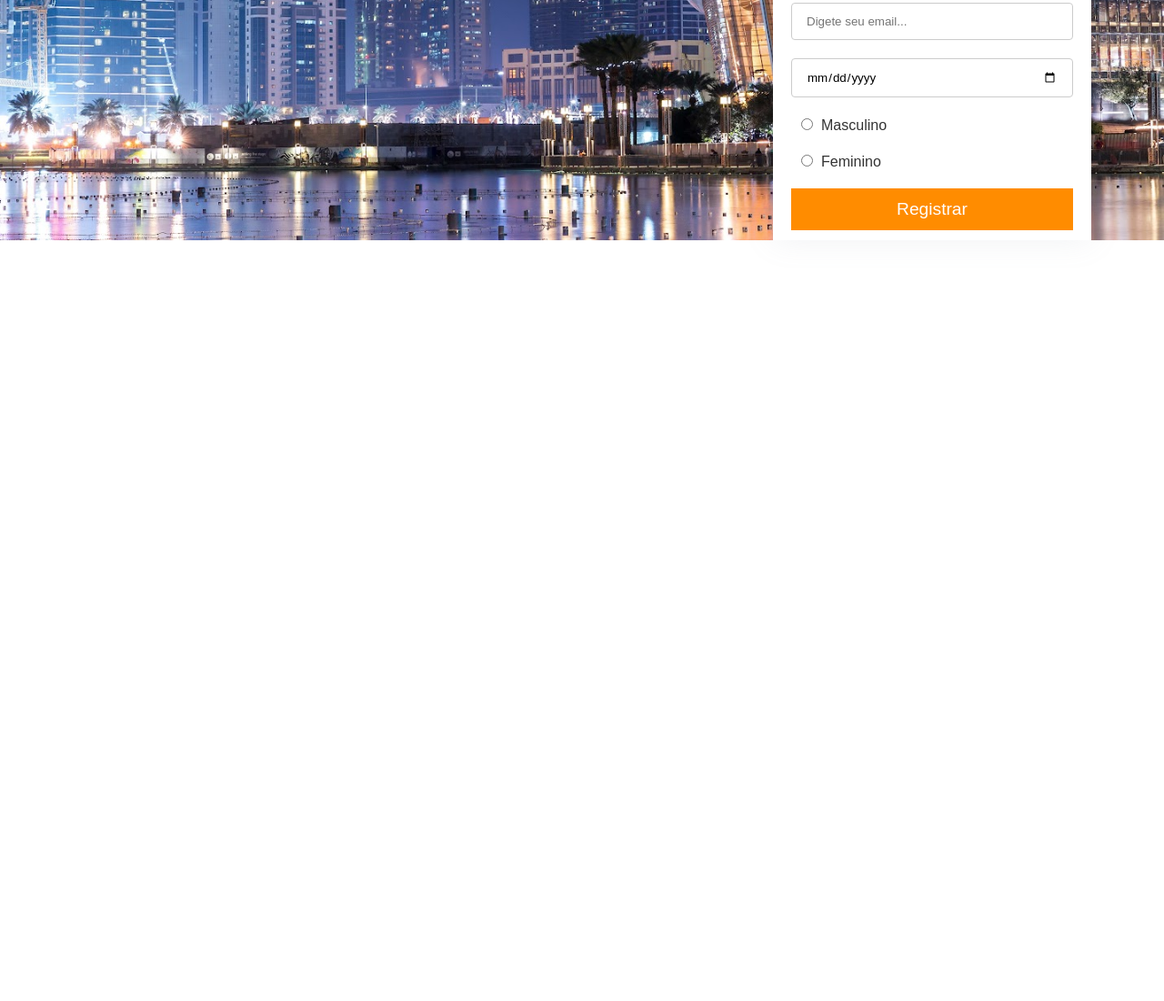
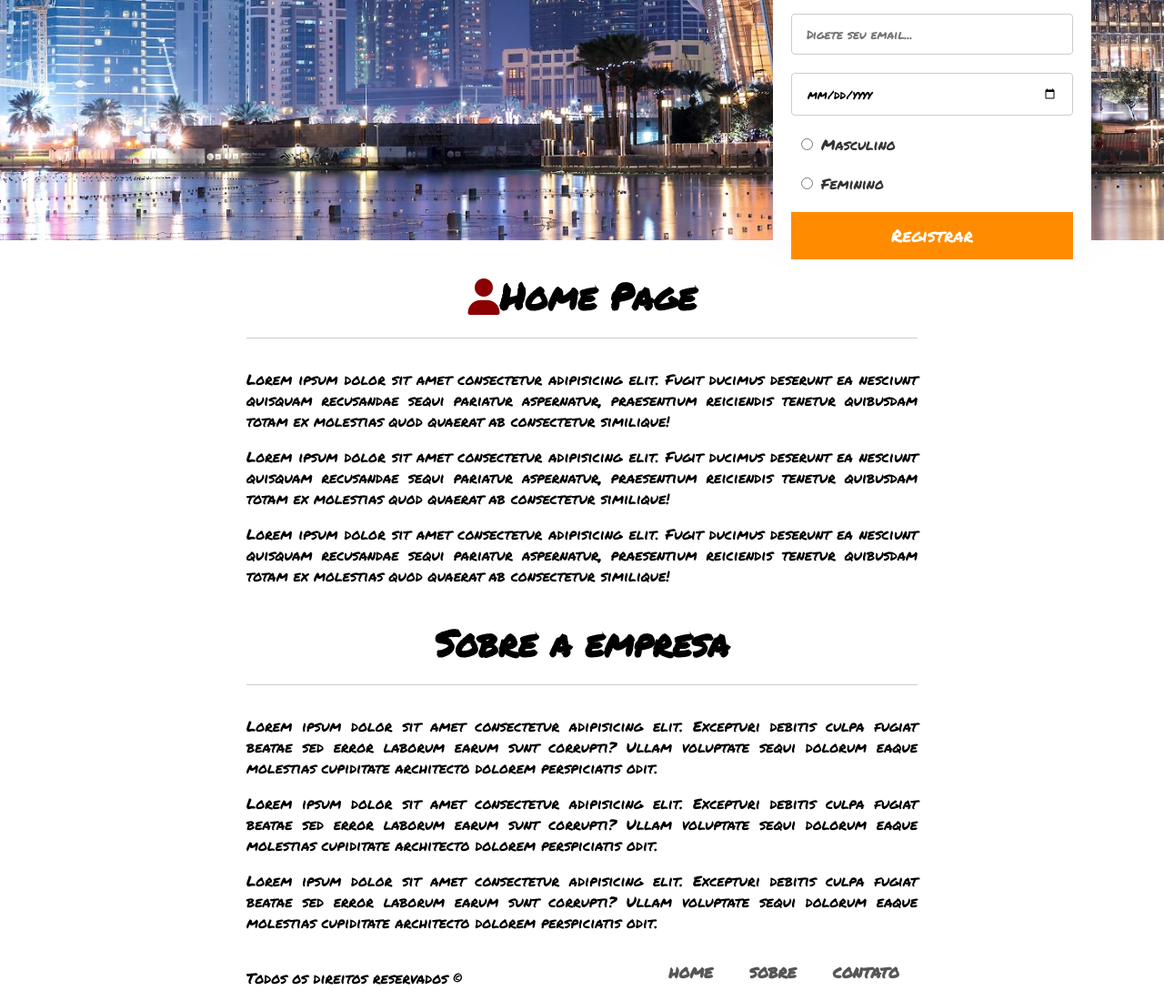
Before and after one commit to Raphael042/landingPageSimples, a plain HTML site: page index.html in a window 1280 px wide. Shown: the part 236-1336 px from the top of the page at 91% size. Before the commit the page ends 800 px from the top, so only its background shows below. Drawn offline with Linux system fonts and the light colour scheme.

Commit message:
Finalização

```diff
--- a/CSS/style.CSS
+++ b/CSS/style.CSS
@@ -1,6 +1,7 @@
+@import url('https://fonts.googleapis.com/css2?family=Permanent+Marker&display=swap');
 *{
     box-sizing: border-box;
-    font-family: Arial, Helvetica, sans-serif;
+    font-family: "Permanent Marker", cursive;
 }
 body{
     margin: 0;
@@ -87,7 +88,36 @@ header .bg-gradient{
 .menu a{
     text-decoration: none;
     color: #fff;
-    font-weight: 700;
+    font-weight: 600;
     padding: 20px;
-
 }
+.container{
+    max-width: 60vw;
+    margin: auto;
+    padding-left: 15px;
+    padding-right: 15px;
+}
+h1,h2{
+    text-align: center;
+    font-size: 2.5em;
+    font-weight: 600;
+    border-bottom: 1px solid #ccc;
+    padding-bottom: 1rem;
+}
+.home p{
+    text-align: justify;
+}
+footer .container{
+    display: flex;
+    height: 50px;
+    width: 100%;
+}
+footer .menu a{
+    color: rgb(87, 86, 86);
+}
+footer p{
+    line-height: 35px;
+}
+.fa-user{
+    color: darkred;
+}
--- a/index.html
+++ b/index.html
@@ -5,14 +5,15 @@
     <meta name="viewport" content="width=device-width, initial-scale=1.0">
     <title>Home Page</title>
     <link rel="stylesheet" href="CSS/style.CSS">
+    <script src="https://kit.fontawesome.com/33d1128332.js" crossorigin="anonymous"></script>
 </head>
 <body>
     <header>
         <form action="" id="register">
             <p>Cadastre-se</p>
-            <div class="field"><input type="text" placeholder="Digete seu nome..."></div>
-            <div class="field"><input type="email" placeholder="Digete seu email..."></div>
-            <div class="field"><input type="date" placeholder="Data de nascimento"></div>
+            <div class="field"><input type="text" placeholder="Digete seu nome..." required></div>
+            <div class="field"><input type="email" placeholder="Digete seu email..." required></div>
+            <div class="field"><input type="date" placeholder="Data de nascimento" required></div>
             <div class="field">
                 <label><input type="radio" name="gender"
                  value="M"><span>Masculino</span></label>
@@ -36,5 +37,32 @@
             </div>
         </div>
     </header>
+    <section class="home">
+        <main class="container">
+            <div class="titulo">
+                <h1><i class="fa-solid fa-user"></i>Home Page</h1>
+            </div>
+            <p>Lorem ipsum dolor sit amet consectetur adipisicing elit. Fugit ducimus deserunt ea nesciunt quisquam recusandae sequi pariatur aspernatur, praesentium reiciendis tenetur quibusdam totam ex molestias quod quaerat ab consectetur similique!</p>
+            <p>Lorem ipsum dolor sit amet consectetur adipisicing elit. Fugit ducimus deserunt ea nesciunt quisquam recusandae sequi pariatur aspernatur, praesentium reiciendis tenetur quibusdam totam ex molestias quod quaerat ab consectetur similique!</p>
+            <p>Lorem ipsum dolor sit amet consectetur adipisicing elit. Fugit ducimus deserunt ea nesciunt quisquam recusandae sequi pariatur aspernatur, praesentium reiciendis tenetur quibusdam totam ex molestias quod quaerat ab consectetur similique!</p>
+
+            <h2>Sobre a empresa</h2>
+            <p>Lorem ipsum dolor sit amet consectetur adipisicing elit. Excepturi debitis culpa fugiat beatae sed error laborum earum sunt corrupti? Ullam voluptate sequi dolorum eaque molestias cupiditate architecto dolorem perspiciatis odit.</p>
+            <p>Lorem ipsum dolor sit amet consectetur adipisicing elit. Excepturi debitis culpa fugiat beatae sed error laborum earum sunt corrupti? Ullam voluptate sequi dolorum eaque molestias cupiditate architecto dolorem perspiciatis odit.</p>
+            <p>Lorem ipsum dolor sit amet consectetur adipisicing elit. Excepturi debitis culpa fugiat beatae sed error laborum earum sunt corrupti? Ullam voluptate sequi dolorum eaque molestias cupiditate architecto dolorem perspiciatis odit.</p>
+        </main>
+    </section>
+    <footer>
+        <div class="container">
+            <p>Todos os direitos reservados &copy;</p>
+            <nav class="menu">
+                <ul>
+                    <li><a href="#">HOME</a></li>
+                    <li><a href="#">SOBRE</a></li>
+                    <li><a href="#">CONTATO</a></li>
+                </ul>
+            </nav>
+        </div>
+    </footer>
 </body>
 </html>
```
